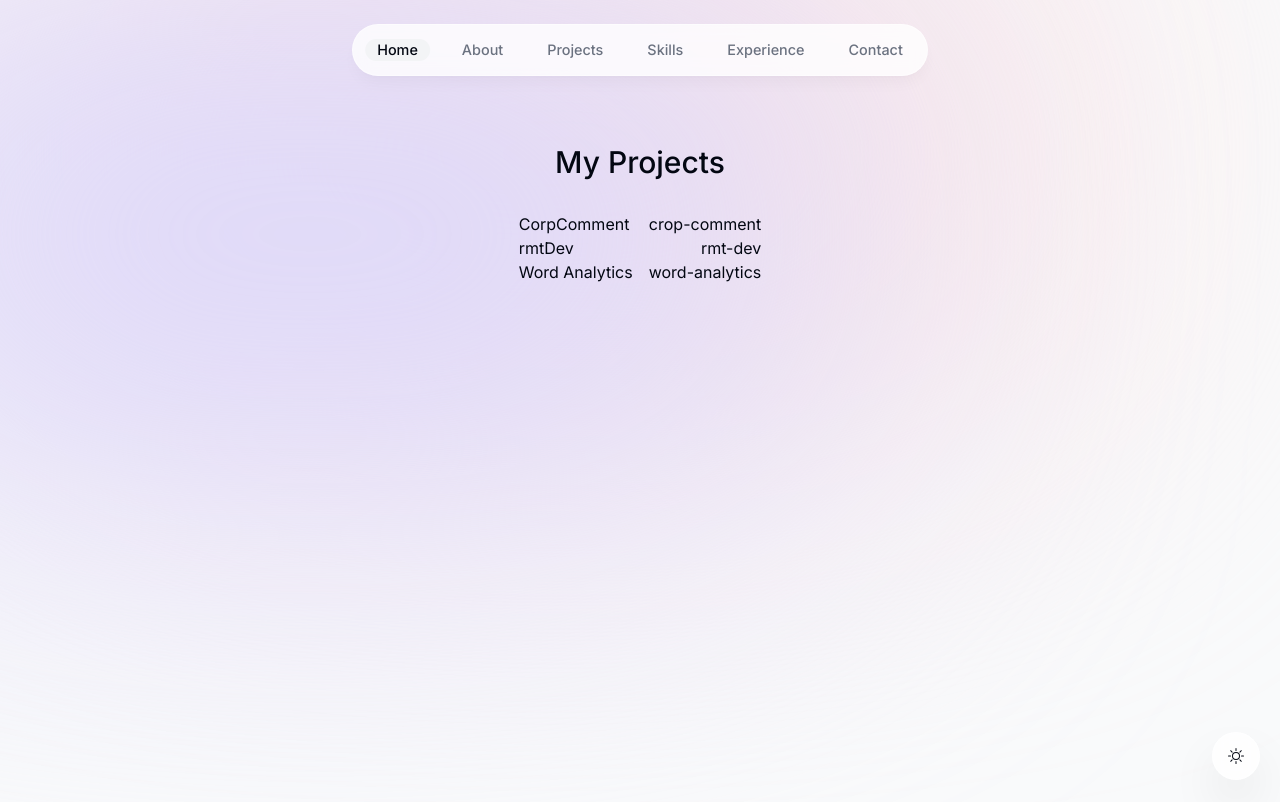
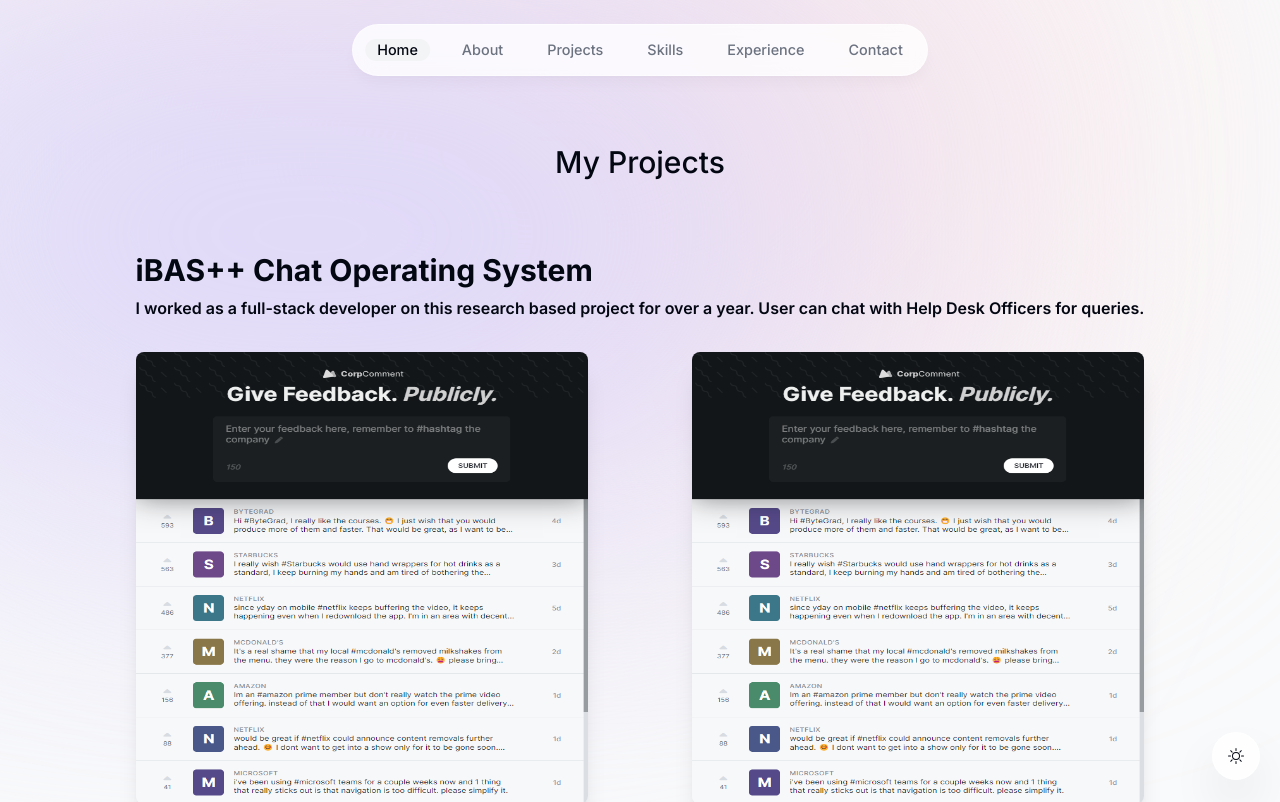
Before and after one commit to Ashraf840/portfolio-website, a Next.js app: page /projects in a window 1280 px wide. Shown: the top 802 px of the page. Built offline with nearby package versions, Linux system fonts and the light colour scheme.

Commit message:
Build the skeleton of "My Projects" list page

```diff
--- a/lib/data.ts
+++ b/lib/data.ts
@@ -68,25 +68,25 @@ export const experiencesData = [
 
 export const projectsData = [
     {
-        title: "CorpComment",
-        slug: "crop-comment",
-        description:
-            "I worked as a full-stack developer on this startup project for 2 years. Users can give public feedback to companies.",
+        title: "iBAS++ Chat Operating System",
+        slug: "ibas-chat-operating-system",
+        projectBrief:
+            "I worked as a full-stack developer on this research based project for over a year. User can chat with Help Desk Officers for queries.",
         tags: ["React", "Next.js", "MongoDB", "Tailwind", "Prisma"],
         imageUrl: corpcommentImg,
     },
     {
-        title: "rmtDev",
-        slug: "rmt-dev",
-        description:
-            "Job board for remote developer jobs. I was the front-end developer. It has features like filtering, sorting and pagination.",
+        title: "TechForing Website",
+        slug: "techforing-website",
+        projectBrief:
+            "Build the CI/CD pipeline using Jenkins. Established continuous deployment into AWS EC2.",
         tags: ["React", "TypeScript", "Next.js", "Tailwind", "Redux"],
         imageUrl: rmtdevImg,
     },
     {
         title: "Word Analytics",
         slug: "word-analytics",
-        description:
+        projectBrief:
             "A public web app for quick analytics on text. It shows word count, character count and social media post limits.",
         tags: ["React", "Next.js", "SQL", "Tailwind", "Framer"],
         imageUrl: wordanalyticsImg,
--- a/src/app/projects/[projectSlug]/project.tsx
+++ b/src/app/projects/[projectSlug]/project.tsx
@@ -1,16 +1,93 @@
+"use client"
+
 import Link from 'next/link'
 import { projectsData } from '@/lib/data'
+import Image from 'next/image'
+import { motion } from 'framer-motion';
+import { AiFillEye } from 'react-icons/ai';
 
+const fadeInFromLeftAnimationVariants = {
+    initial: {
+        opacity: 0,
+        x: -100,
+    },
+    animate: {
+        opacity: 1,
+        x: 0,
+    }
+};
+
+const fadeInFromRIghtAnimationVariants = {
+    initial: {
+        opacity: 0,
+        x: 100,
+    },
+    animate: {
+        opacity: 1,
+        x: 0,
+    }
+};
 
 type ProjectProps = (typeof projectsData)[number]
 
-export default function Project({ title, slug, description, tags, imageUrl }: ProjectProps) {
+export default function Project({ title, slug, projectBrief, imageUrl }: ProjectProps) {
     return (
-        <Link href={`/projects/${slug}`}>
-            <section className='flex justify-between gap-4'>
-                <h1>{title}</h1>
-                <p>{slug}</p>
-            </section>
-        </Link>
+        <div className='group mt-10 mb-3 sm:mb-28 last:mb-0'>
+            <Link href={`/projects/${slug}`}>
+                <motion.section
+                    initial={{
+                        opacity: 0,
+                    }}
+                    whileInView={{
+                        opacity: 1,
+                    }}
+                    transition={{
+                        duration: 2,
+                    }}
+                    viewport={{
+                        once: true
+                    }}
+                >
+                    <div>
+                        <h1 className='text-3xl font-bold'>{title}</h1>
+                    </div>
+                    <div>
+                        <h3 className='font-semibold mt-2'>{projectBrief}</h3>
+                    </div>
+                    <div className='flex justify-between mt-8'>
+                        <motion.div
+                            variants={fadeInFromLeftAnimationVariants}
+                            initial="initial"
+                            whileInView="animate"
+                            viewport={{
+                                once: true,
+                            }}>
+                            <Image
+                                src={imageUrl}
+                                alt='Project Snapshot'
+                                quality={95}
+                                className='w-[28.25rem] h-[28.25rem] rounded-lg shadow-xl hover:scale-105 transition' />
+                        </motion.div>
+                        <motion.div
+                            variants={fadeInFromRIghtAnimationVariants}
+                            initial="initial"
+                            whileInView="animate"
+                            viewport={{
+                                once: true,
+                            }}>
+                            <Image
+                                src={imageUrl}
+                                alt='Project Snapshot'
+                                quality={95}
+                                className='w-[28.25rem] h-[28.25rem] rounded-lg shadow-xl hover:scale-105 transition' />
+                        </motion.div>
+                    </div>
+                    <button className="group bg-white px-7 py-3 mt-7 max-w-48 flex items-center justify-center gap-3 rounded-full outline-none focus:scale-[1.2] hover:scale-[1.2] active:scale-[1.1] transition cursor-pointer borderBlack-2 dark:bg-white/10 dark:hover:bg-white/15 mb-1 sm:mb-0 opacity-80 hover:opacity-90 mx-auto">
+                        View Detail
+                        <AiFillEye className='mt-[.15rem] opacity-30 group-hover:scale-150 group-hover:opacity-60 transition duration-300' />
+                    </button>
+                </motion.section>
+            </Link>
+        </div>
     )
 }
--- a/src/app/projects/page.tsx
+++ b/src/app/projects/page.tsx
@@ -7,7 +7,7 @@ import Project from '@/src/app/projects/[projectSlug]/project';
 export default function Projects() {
     return (
         <section
-            className='flex flex-col items-center px-4 min-h-screen scroll-mt-28'>
+            className='flex flex-col items-center px-4 min-h-screen mb-20 sm:mb-28 scroll-mt-28'>
             <SectionHeading>
                 <div>My Projects</div>
             </SectionHeading>
--- a/src/components/project.tsx
+++ b/src/components/project.tsx
@@ -13,7 +13,7 @@ export default function Project(
     {
         title,
         slug,
-        description,
+        projectBrief,
         tags,
         imageUrl,
     }: ProjectProps) {
@@ -41,7 +41,7 @@ export default function Project(
                     className='bg-gray-100 max-w-[42rem] border border-black/5 rounded-lg overflow-hidden sm:pr-8 relative sm:h-[20rem] mb-3 sm:mb-8 last:mb-0 sm:group-even:pl-8 hover:bg-gray-200 transition dark:bg-white/10 dark:hover:bg-white/20 dark:text-white'>
                     <div className='pt-4 pb-7 px-5 sm:pl-10 sm:pr-2 sm:pt-10 sm:max-w-[50%] flex flex-col h-full sm:group-even:ml-[18rem]'>
                         <h3 className='text-2xl font-semibold'>{title}</h3>
-                        <p className='mt-2 leading-relaxed text-gray-700 dark:text-white/70'>{description}</p>
+                        <p className='mt-2 leading-relaxed text-gray-700 dark:text-white/70'>{projectBrief}</p>
                         <ul className='flex flex-wrap mt-4 gap-2 sm:mt-auto'>
                             {tags.map((tag, index) => (
                                 <li className='bg-black/[0.7] px-3 py-1 text-[0.7rem] uppercase tracking-wider text-white rounded-full dark:text-white/70' key={index}>{tag}</li>
```
